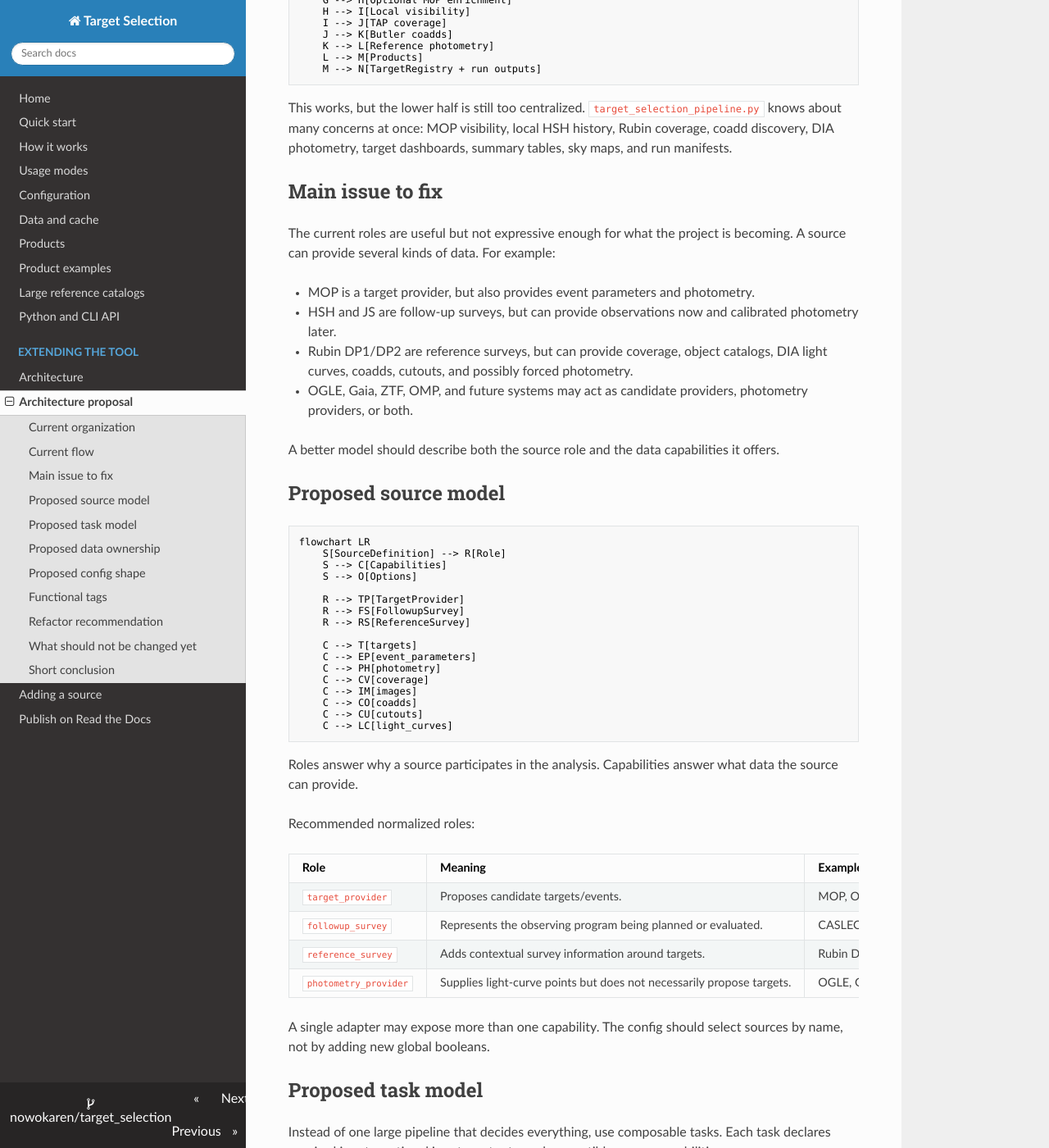
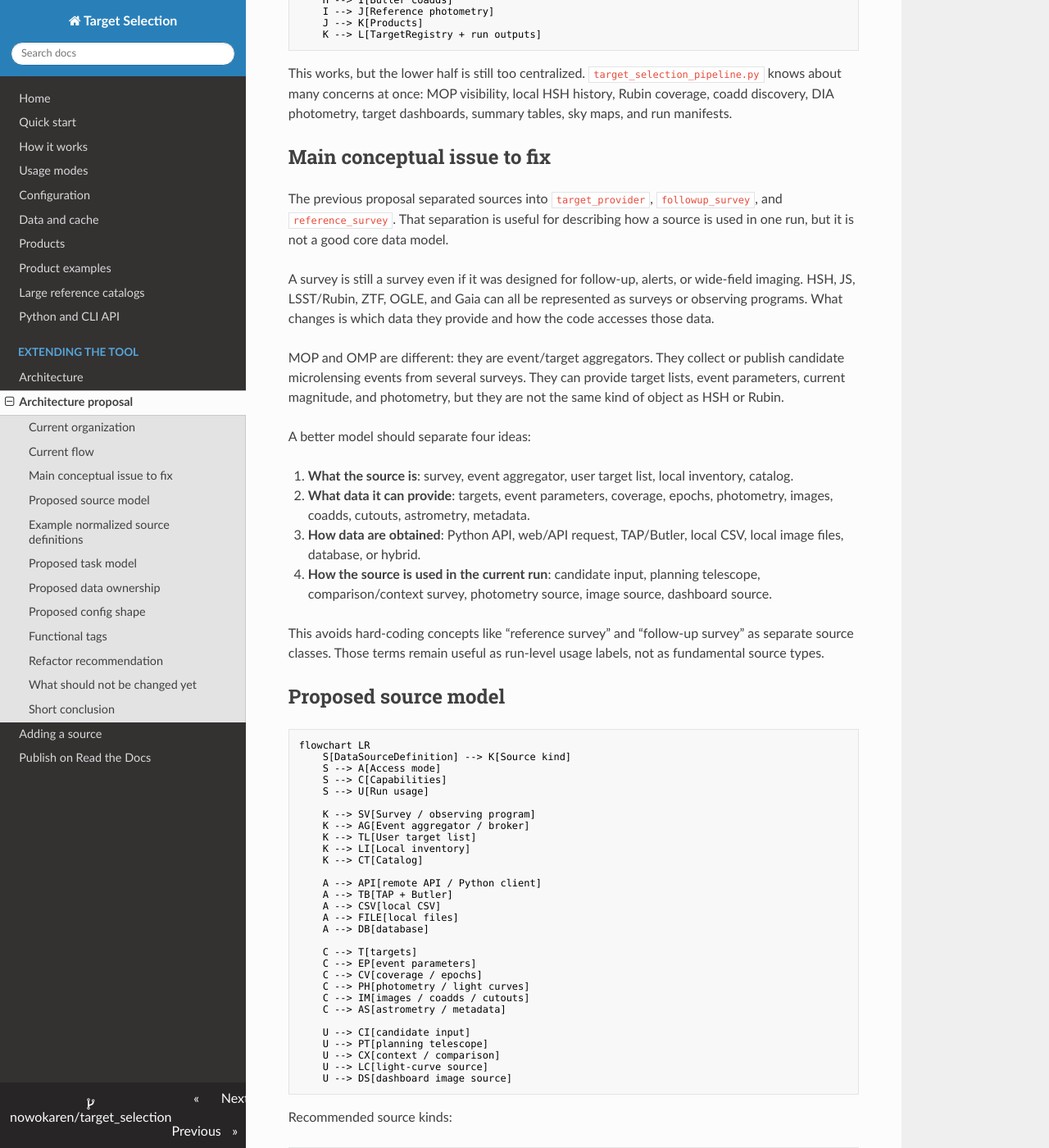
Before and after one commit to nowokaren/target_selection, an MkDocs documentation site: the page built from docs/architecture_restructure_proposal.md, in a window 1280 px wide and 1400 px high, scrolled down 1069 px. Shown: the whole window at 82% size. Built offline with MkDocs 1.6.1, drawn with Linux system fonts in a browser that asks for light colours; nearby versions of some CDN libraries; some of the changed text lies outside the part shown.

Commit message:
Refine architecture proposal source model

````diff
--- a/docs/architecture_restructure_proposal.md
+++ b/docs/architecture_restructure_proposal.md
@@ -1,6 +1,6 @@
 # Target Selection Architecture Proposal
 
-This document describes how the current tool is organized and proposes a cleaner structure for the next refactor. The goal is to make target providers, observing surveys, reference surveys, matching tasks, visibility products, light curves, and dashboards easier to combine without adding one-off keywords for every new source.
+This document describes how the current tool is organized and proposes a cleaner structure for the next refactor. The goal is to make the code flexible enough to combine target/event aggregators, astronomical surveys, local observing inventories, Rubin collections, and user-provided target lists without adding one-off keywords for every new source.
 
 ## Current organization
 
@@ -12,9 +12,9 @@ The most important modules are:
 |---|---|
 | `target_selection.config` | Typed TOML/JSON configuration and validation. |
 | `target_selection.sources` | Adapter protocols and built-in adapters for MOP, HSH, CSV, and Rubin. |
-| `target_selection.workflow` | Orchestrates configured sources and dispatches reference-survey runs. |
+| `target_selection.workflow` | Orchestrates configured sources and dispatches Rubin/Data Release runs. |
 | `target_registry` | SQLite persistence for targets, aliases, source records, epochs, photometry, and run records. |
-| `target_selection_pipeline` | Large DP/Rubin-oriented backend: MOP visible targets, HSH merge, visibility, TAP coverage, Butler coadds, photometry, summaries, sky maps, and target reports. |
+| `target_selection_pipeline` | Large Rubin-oriented backend: MOP visible targets, HSH merge, visibility, TAP coverage, Butler coadds, photometry, summaries, sky maps, and target reports. |
 | `visibility_plotter` | Local visibility physics and plots. |
 | `release_photometry` | Rubin coadd-forced and DIA forced-source photometry. |
 | `target_report`, `monitoring_report`, `observing_selection_summary` | Visualization products. |
@@ -26,67 +26,148 @@ The most important modules are:
 flowchart TD
     A[Config file] --> B[load_config + validate]
     B --> C[AnalysisWorkflow]
-    C --> D[Resolve target providers]
-    C --> E[Import follow-up surveys]
-    C --> F[Resolve reference surveys]
-    D --> G[Target union]
-    E --> G
-    G --> H[Optional MOP enrichment]
-    H --> I[Local visibility]
-    I --> J[TAP coverage]
-    J --> K[Butler coadds]
-    K --> L[Reference photometry]
-    L --> M[Products]
-    M --> N[TargetRegistry + run outputs]
+    C --> D[Resolve configured sources]
+    D --> E[Target union]
+    E --> F[Optional source enrichment]
+    F --> G[Local visibility]
+    G --> H[TAP coverage]
+    H --> I[Butler coadds]
+    I --> J[Reference photometry]
+    J --> K[Products]
+    K --> L[TargetRegistry + run outputs]
 ```
 
 This works, but the lower half is still too centralized. `target_selection_pipeline.py` knows about many concerns at once: MOP visibility, local HSH history, Rubin coverage, coadd discovery, DIA photometry, target dashboards, summary tables, sky maps, and run manifests.
 
-## Main issue to fix
+## Main conceptual issue to fix
 
-The current roles are useful but not expressive enough for what the project is becoming. A source can provide several kinds of data. For example:
+The previous proposal separated sources into `target_provider`, `followup_survey`, and `reference_survey`. That separation is useful for describing how a source is used in one run, but it is not a good core data model.
 
-- MOP is a target provider, but also provides event parameters and photometry.
-- HSH and JS are follow-up surveys, but can provide observations now and calibrated photometry later.
-- Rubin DP1/DP2 are reference surveys, but can provide coverage, object catalogs, DIA light curves, coadds, cutouts, and possibly forced photometry.
-- OGLE, Gaia, ZTF, OMP, and future systems may act as candidate providers, photometry providers, or both.
+A survey is still a survey even if it was designed for follow-up, alerts, or wide-field imaging. HSH, JS, LSST/Rubin, ZTF, OGLE, and Gaia can all be represented as surveys or observing programs. What changes is which data they provide and how the code accesses those data.
 
-A better model should describe both the source role and the data capabilities it offers.
+MOP and OMP are different: they are event/target aggregators. They collect or publish candidate microlensing events from several surveys. They can provide target lists, event parameters, current magnitude, and photometry, but they are not the same kind of object as HSH or Rubin.
+
+A better model should separate four ideas:
+
+1. **What the source is**: survey, event aggregator, user target list, local inventory, catalog.
+2. **What data it can provide**: targets, event parameters, coverage, epochs, photometry, images, coadds, cutouts, astrometry, metadata.
+3. **How data are obtained**: Python API, web/API request, TAP/Butler, local CSV, local image files, database, or hybrid.
+4. **How the source is used in the current run**: candidate input, planning telescope, comparison/context survey, photometry source, image source, dashboard source.
+
+This avoids hard-coding concepts like “reference survey” and “follow-up survey” as separate source classes. Those terms remain useful as run-level usage labels, not as fundamental source types.
 
 ## Proposed source model
 
 ```mermaid
 flowchart LR
-    S[SourceDefinition] --> R[Role]
+    S[DataSourceDefinition] --> K[Source kind]
+    S --> A[Access mode]
     S --> C[Capabilities]
-    S --> O[Options]
+    S --> U[Run usage]
 
-    R --> TP[TargetProvider]
-    R --> FS[FollowupSurvey]
-    R --> RS[ReferenceSurvey]
+    K --> SV[Survey / observing program]
+    K --> AG[Event aggregator / broker]
+    K --> TL[User target list]
+    K --> LI[Local inventory]
+    K --> CT[Catalog]
+
+    A --> API[remote API / Python client]
+    A --> TB[TAP + Butler]
+    A --> CSV[local CSV]
+    A --> FILE[local files]
+    A --> DB[database]
 
     C --> T[targets]
-    C --> EP[event_parameters]
-    C --> PH[photometry]
-    C --> CV[coverage]
-    C --> IM[images]
-    C --> CO[coadds]
-    C --> CU[cutouts]
-    C --> LC[light_curves]
+    C --> EP[event parameters]
+    C --> CV[coverage / epochs]
+    C --> PH[photometry / light curves]
+    C --> IM[images / coadds / cutouts]
+    C --> AS[astrometry / metadata]
+
+    U --> CI[candidate input]
+    U --> PT[planning telescope]
+    U --> CX[context / comparison]
+    U --> LC[light-curve source]
+    U --> DS[dashboard image source]
 ```
 
-Roles answer why a source participates in the analysis. Capabilities answer what data the source can provide.
+Recommended source kinds:
 
-Recommended normalized roles:
+| Source kind | Meaning | Examples |
+|---|---|---|
+| `survey` | Observing survey or observing program. It may be wide-field, alert-based, follow-up, or archival. | Rubin/LSST DP1-DP2, ZTF, Gaia, OGLE, CASLEO/HSH, CASLEO/JS. |
+| `event_aggregator` | System that aggregates, curates, or publishes targets/events from one or more surveys. | MOP, future OMP. |
+| `user_target_list` | User-provided list of targets to analyze. | CSV with name, RA, Dec, optional metadata. |
+| `local_inventory` | Local observation/image inventory for one survey or telescope. | HSH `image_collection_astro.csv`, future JS inventory. |
+| `catalog` | Static external catalog used for matching or enrichment. | LaStBeRu catalog, selected Rubin object catalog. |
 
-| Role | Meaning | Examples |
+Recommended capabilities:
+
+| Capability | Meaning |
+|---|---|
+| `targets` | Provides target names and coordinates. |
+| `event_parameters` | Provides microlensing or transient parameters such as `t_0`, `t_E`, `u_0`, `mag_now`, or priority. |
+| `coverage` | Provides whether a position was observed and how many visits/images exist. |
+| `epochs` | Provides observation dates, exposure time, band, seeing, magnitude limit, or similar per-image/per-visit metadata. |
+| `photometry` | Provides measured light-curve points. |
+| `objects` | Provides catalog objects or DIA objects that can be matched to targets. |
+| `images` | Provides individual images, coadds, cutouts, or image metadata. |
+| `astrometry` | Provides accurate positions or proper motions. |
+
+Recommended access modes:
+
+| Access mode | Meaning | Examples |
 |---|---|---|
-| `target_provider` | Proposes candidate targets/events. | MOP, OMP, user CSV, selected Rubin object table. |
-| `followup_survey` | Represents the observing program being planned or evaluated. | CASLEO/HSH, CASLEO/JS. |
-| `reference_survey` | Adds contextual survey information around targets. | Rubin DP1, Rubin DP2, DES, Gaia archive, ZTF archive. |
-| `photometry_provider` | Supplies light-curve points but does not necessarily propose targets. | OGLE, Gaia alerts, ZTF, local reduced HSH/JS photometry. |
+| `python_api` | Native Python client or local package. | `mop_api`. |
+| `http_api` | Web request or REST-like access. | Future OMP, ZTF if implemented that way. |
+| `tap_butler` | Rubin RSP TAP queries plus Butler datasets. | Rubin DP1/DP2. |
+| `local_csv` | User-provided table read from disk. | HSH inventory, user target list, user photometry. |
+| `local_files` | FITS/images or reduced products on disk. | HSH/JS calibrated images. |
+| `database` | Persistent internal or external database. | `TargetRegistry`, future local survey DB. |
 
-A single adapter may expose more than one capability. The config should select sources by name, not by adding new global booleans.
+Run usage should be selected independently from source definition. For example, Rubin DP2 can be used as a context survey, photometry source, and dashboard image source in one run. HSH can be used as a planning telescope and as an observed-photometry source. MOP can be used as a candidate input and event-parameter source.
+
+## Example normalized source definitions
+
+```toml
+[sources.mop]
+kind = "event_aggregator"
+access = "python_api"
+capabilities = ["targets", "event_parameters", "photometry"]
+
+[sources.casleo_hsh]
+kind = "survey"
+observing_program = "follow_up"
+access = "local_csv"
+capabilities = ["targets", "coverage", "epochs", "images", "photometry"]
+path = "/path/to/image_collection_astro.csv"
+
+[sources.rubin_dp2]
+kind = "survey"
+observing_program = "wide_field"
+access = "tap_butler"
+capabilities = ["coverage", "epochs", "objects", "photometry", "images", "coadds", "cutouts"]
+data_release = "DP2"
+
+[sources.user_targets]
+kind = "user_target_list"
+access = "local_csv"
+capabilities = ["targets"]
+path = "targets.csv"
+```
+
+Example run usage:
+
+```toml
+[use]
+candidate_inputs = ["mop", "user_targets"]
+planning_surveys = ["casleo_hsh"]
+context_surveys = ["rubin_dp2"]
+photometry_sources = ["mop", "casleo_hsh", "rubin_dp2"]
+image_sources = ["rubin_dp2"]
+```
+
+This is more extensible than adding a new global keyword every time a source is added. To add ZTF or Gaia, the developer defines a new source adapter with capabilities and access mode. The user then decides how to use it in a run.
 
 ## Proposed task model
 
@@ -117,15 +198,15 @@ Recommended tasks:
 
 | Task | Inputs | Outputs |
 |---|---|---|
-| `targets` | Selected target providers, follow-up surveys, user subset. | Canonical target table with provenance. |
-| `match` | Canonical targets and one or more source catalogs. | Match table with angular separation, ambiguity flags, selected counterpart IDs. |
+| `targets` | Candidate-input sources, local survey inventories, explicit user targets. | Canonical target table with provenance. |
+| `match` | Canonical targets and selected source catalogs/objects. | Match table with angular separation, ambiguity flags, selected counterpart IDs. |
 | `visibility` | Targets, observatory, dates, observing windows, altitude criteria. | Per-night visibility table and optional plots. |
 | `coverage` | Targets and selected surveys/collections. | Coverage rows and compact summary counts. |
 | `photometry` | Targets, matches, selected photometry-capable sources. | Normalized light-curve table. |
 | `images` | Targets, image-capable sources, selected bands. | Coadd/cutout metadata and optional FITS/PNG cutouts. |
 | `dashboard` | Targets, coverage, images, photometry, matches. | Shared target report PNGs. |
 | `planning_summary` | Targets, visibility, stages, coverage, observations. | Observing selection table/PNG. |
-| `monitoring_report` | Targets and selected photometry/epoch sources. | Multi-page light-curves PDF. |
+| `lightcurves_report` | Targets and selected photometry/epoch sources. | Multi-page light-curves PDF. |
 
 ## Proposed data ownership
 
@@ -158,7 +239,7 @@ Run folders should contain reproducible snapshots and products, not a second cop
 
 ## Proposed config shape
 
-The config should stay source-neutral. A user should choose sources, filters, tasks, and products independently.
+The config should stay source-neutral. Source definitions describe available data. The run section describes which sources are used and why.
 
 ```toml
 [run]
@@ -168,11 +249,12 @@ end_date = "2026-08-14"
 observatory = "El Leoncito"
 output_dir = "outputs"
 
-[sources]
-target_providers = []
-followup_surveys = ["casleo_hsh"]
-reference_surveys = ["rubin_dp2"]
-photometry_providers = ["mop"]
+[use]
+candidate_inputs = ["mop"]
+planning_surveys = ["casleo_hsh"]
+context_surveys = ["rubin_dp2"]
+photometry_sources = ["mop", "casleo_hsh", "rubin_dp2"]
+image_sources = ["rubin_dp2"]
 
 [selection]
 target_names = ["OGLE-2025-BLG-1121"]
@@ -193,20 +275,21 @@ photometry = true
 images = true
 visibility = false
 planning_summary = false
-monitoring_report = false
+lightcurves_report = false
 target_dashboard = true
 
 [products]
 target_reports = true
-monitoring_report = false
+lightcurves_pdf = false
 sky_maps = false
 observing_selection_summary = false
 visibility_plots = false
 
-[reference_surveys.rubin_dp2]
-adapter = "rubin"
+[sources.rubin_dp2]
+kind = "survey"
+access = "tap_butler"
 data_release = "DP2"
-capabilities = ["coverage", "coadds", "cutouts", "dia_light_curves"]
+capabilities = ["coverage", "epochs", "objects", "photometry", "coadds", "cutouts"]
 photometry_method = "dia_forced_catalog"
 ```
 
@@ -218,14 +301,18 @@ Tags can make common configurations easier to communicate, document, and eventua
 
 | Tag | Meaning |
 |---|---|
+| `source:survey` | Use data from an observing survey/program. |
+| `source:aggregator` | Use data from an event or target aggregator. |
+| `source:local-csv` | Use a local CSV as a source. |
 | `targets:mop-visible` | Include targets returned by MOP for the requested dates. |
-| `targets:followup-observed` | Include targets observed by selected follow-up surveys. |
+| `targets:observed` | Include targets observed by selected surveys such as HSH or JS. |
 | `targets:user-list` | Include a user-provided CSV target list. |
 | `targets:subset` | Restrict all tasks to explicit target names. |
 | `match:catalog` | Match targets to a source catalog or object table. |
 | `visibility:local` | Compute local observability for selected dates/windows. |
 | `coverage:survey` | Query coverage from selected surveys/collections. |
 | `photometry:mop` | Add MOP photometry. |
+| `photometry:survey` | Add photometry from selected surveys. |
 | `photometry:dia` | Add Rubin DIA forced-source light curves. |
 | `photometry:coadd-forced` | Add coadd forced photometry. |
 | `images:coadd` | Find coadds containing each target. |
@@ -241,21 +328,22 @@ The current structure is good enough to keep using. A full rewrite is not recomm
 
 Recommended phases:
 
-1. Define normalized capability protocols: `TargetProvider`, `EventDataProvider`, `CoverageProvider`, `PhotometryProvider`, `ImageProvider`, and `CutoutProvider`.
-2. Move Rubin-specific work out of `target_selection_pipeline.py` into task modules: `tasks.coverage`, `tasks.photometry`, `tasks.images`, and `tasks.dashboard`.
-3. Promote MOP enrichment and photometry into provider capabilities instead of treating MOP as a special backend dependency.
-4. Store match results and reference photometry in the registry with explicit source, method, collection, counterpart ID, separation, status, and version.
-5. Replace product booleans with task/product groups while keeping old keywords as compatibility aliases.
-6. Add a small task planner that decides which tasks are required from selected products and requested capabilities.
-7. Keep the shared `target_reports/` folder and persistent per-target caches; make reports update by target, not by date-specific run.
+1. Define normalized source interfaces around **kind**, **access mode**, and **capabilities**. Do not hard-code `reference_survey` and `followup_survey` as incompatible source classes.
+2. Define capability protocols: `TargetProvider`, `EventDataProvider`, `CoverageProvider`, `EpochProvider`, `PhotometryProvider`, `ObjectCatalogProvider`, `ImageProvider`, and `CutoutProvider`.
+3. Move Rubin-specific work out of `target_selection_pipeline.py` into task modules: `tasks.coverage`, `tasks.photometry`, `tasks.images`, and `tasks.dashboard`.
+4. Promote MOP enrichment and photometry into provider capabilities instead of treating MOP as a special backend dependency.
+5. Store match results and reference photometry in the registry with explicit source, method, collection, counterpart ID, separation, status, and version.
+6. Replace product booleans with task/product groups while keeping old keywords as compatibility aliases.
+7. Add a small task planner that decides which tasks are required from selected products and requested capabilities.
+8. Keep the shared `target_reports/` folder and persistent per-target caches; make reports update by target, not by date-specific run.
 
 ## What should not be changed yet
 
 - Do not remove the current low-level `run_target_selection` backend until the new task modules cover all existing products.
-- Do not collapse target providers, follow-up surveys, and reference surveys into a single generic source type in the user-facing config. The semantic roles are useful.
+- Do not split surveys into fundamentally different source classes only because one is used as follow-up and another as context. Those are run-level usages.
 - Do not force every native cache into SQLite. Large service responses and image products are often better as files with registry metadata.
 - Do not require local visibility for dashboard-only or photometry-only runs.
 
 ## Short conclusion
 
-The best architecture is source-role based, capability-aware, and task-driven. The existing adapter/config work is already moving in that direction. The main next step is to split the monolithic Rubin/product backend into reusable task modules while preserving the current public API and notebooks.
+The cleaner model is: **data sources have a kind, access mode, and capabilities; each run decides how to use them**. This matches the real science workflow better than rigid categories such as reference survey versus follow-up survey. It also keeps the tool ready for OMP, ZTF, Gaia, JS, additional Rubin collections, local photometry CSVs, and future user catalogs.
````
Also changed, not shown: other parts of docs/architecture_restructure_proposal.md (+3 -3 lines), docs/generate_architecture_proposal_pdf.py (+34 -23 lines), 1 other file.
